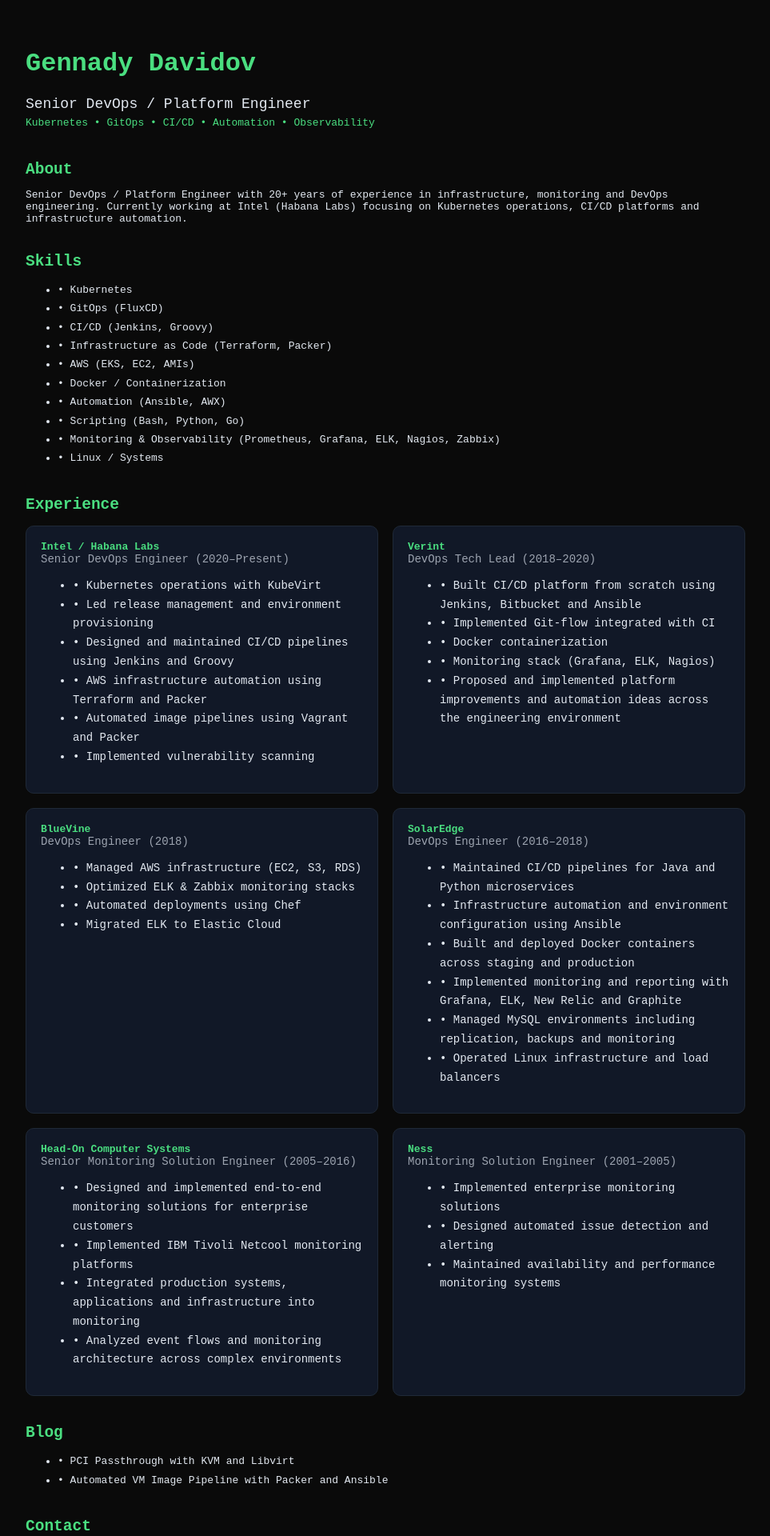
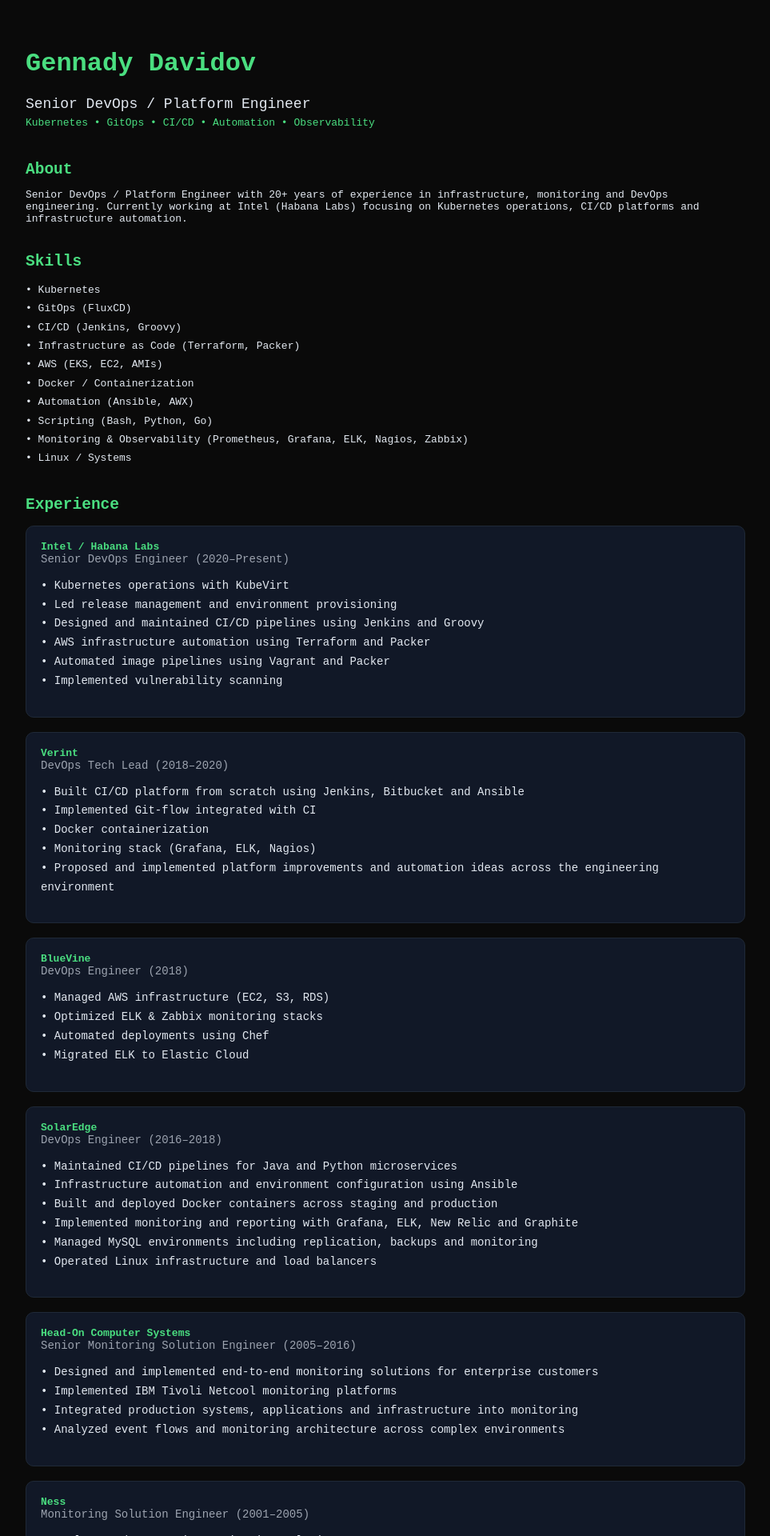
Before and after one commit to gennadyd/gennadyd.github.io, a React (Vite) app: page / in a window 1280 px wide. Shown: the top 1920 px of the page at 80% size, without its empty margins (158-1121 px from the left). Built offline with nearby package versions, Linux system fonts and the light colour scheme.

Commit message:
fix: remove double bullets, stack experience cards vertically

```diff
--- a/src/App.jsx
+++ b/src/App.jsx
@@ -125,7 +125,7 @@
 
         <section style={{marginBottom:35}}>
           <h2 style={{color:"#4ade80",marginBottom:10}}>Skills</h2>
-          <ul style={{lineHeight:1.8}}>
+          <ul style={{lineHeight:1.8,listStyle:"none",paddingLeft:0}}>
             {skills.map((s) => (
               <li key={s}>• {s}</li>
             ))}
@@ -135,7 +135,7 @@
         <section style={{marginBottom:35}}>
           <h2 style={{color:"#4ade80",marginBottom:15}}>Experience</h2>
 
-          <div style={{display:"grid",gap:18,gridTemplateColumns:"repeat(auto-fit,minmax(320px,1fr))"}}>
+          <div style={{display:"flex",flexDirection:"column",gap:18}}>
 
           {experience.map((job) => (
             <div key={job.company} style={{
@@ -153,7 +153,7 @@
                 {job.role} ({job.period})
               </div>
 
-              <ul style={{fontSize:14,lineHeight:1.7}}>
+              <ul style={{fontSize:14,lineHeight:1.7,listStyle:"none",paddingLeft:0}}>
                 {job.points.map((p, i) => (
                   <li key={i}>• {p}</li>
                 ))}
@@ -168,7 +168,7 @@
 
         <section style={{marginBottom:35}}>
           <h2 style={{color:"#4ade80",marginBottom:10}}>Blog</h2>
-          <ul style={{lineHeight:1.8}}>
+          <ul style={{lineHeight:1.8,listStyle:"none",paddingLeft:0}}>
             {blog.map((post) => (
               <li key={post}>• {post}</li>
             ))}
```
